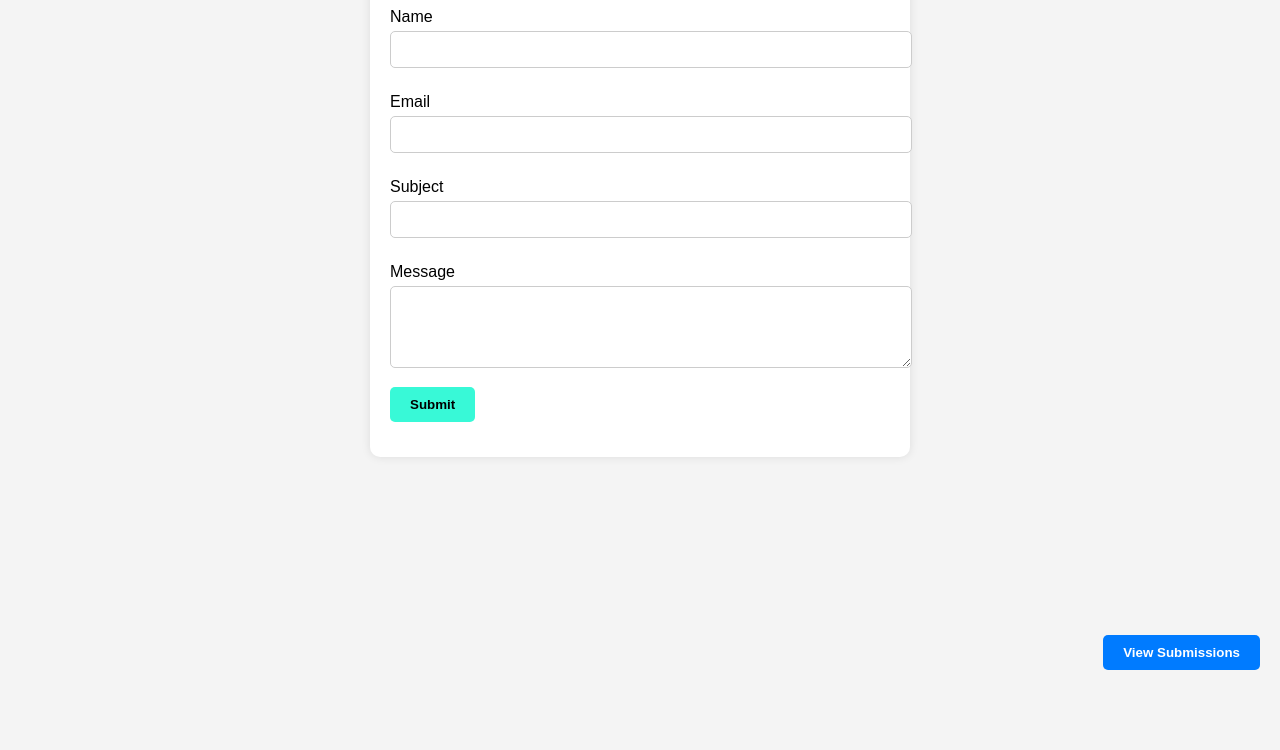
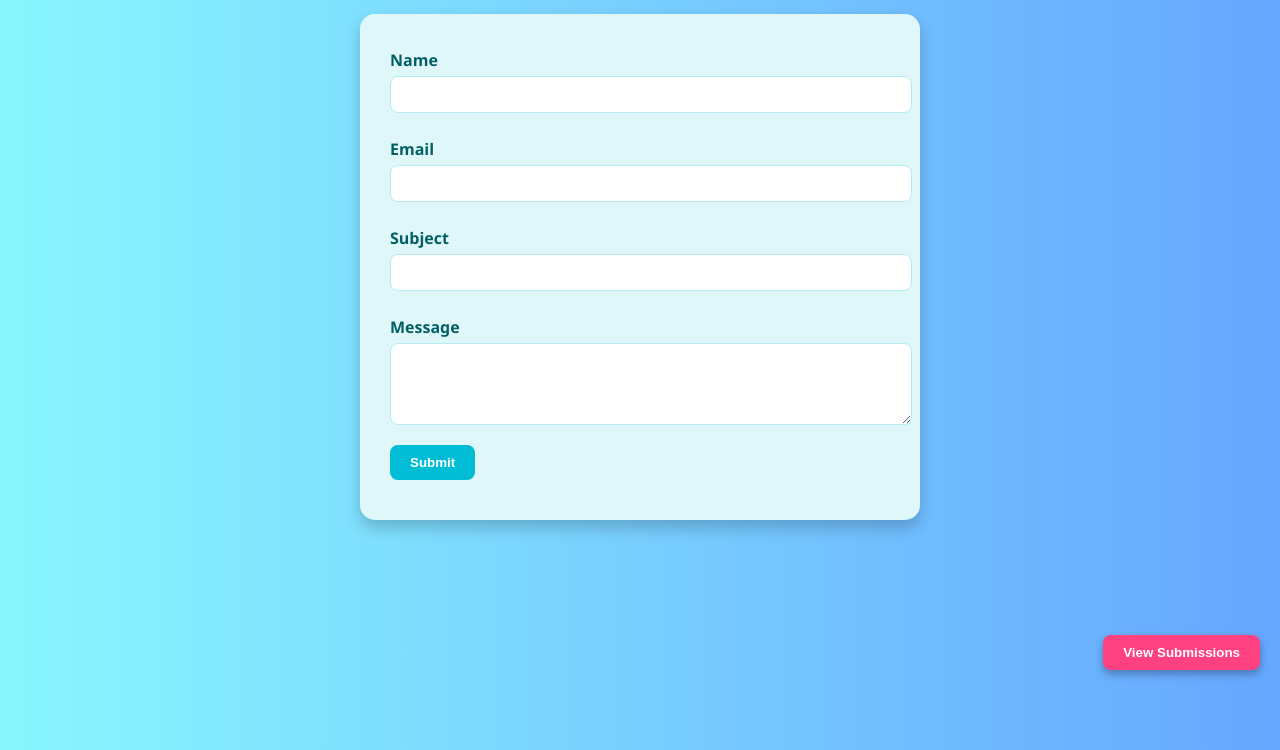
Before and after one commit to MaryShalini201202/feedback-app, a website: page index.html in a window 1280 px wide. Shown: the part 110-860 px from the top of the page. Before the commit the page ends 800 px from the top, so only its background shows below. Drawn offline with Linux system fonts and the light colour scheme.

Commit message:
Add colors and redesign form UI

```diff
--- a/index.html
+++ b/index.html
@@ -6,50 +6,64 @@
   <title>Feedback Form</title>
   <style>
     body {
-      font-family: Arial, sans-serif;
-      margin: 30px;
-      background: #f4f4f4;
+      font-family: 'Segoe UI', sans-serif;
+      margin: 0;
+      padding: 30px;
+      background: linear-gradient(to right, #89f7fe, #66a6ff);
+      min-height: 100vh;
     }
 
     h1 {
-      color: #333;
+      color: #ffffff;
       text-align: center;
+      margin-bottom: 30px;
+      text-shadow: 1px 1px 3px rgba(0,0,0,0.2);
     }
 
     form {
-      background: white;
-      padding: 20px;
-      border-radius: 10px;
+      background: #e0f7fa;
+      padding: 25px 30px;
+      border-radius: 15px;
       max-width: 500px;
       margin: 0 auto;
-      box-shadow: 0 0 10px rgba(0,0,0,0.1);
+      box-shadow: 0 8px 16px rgba(0,0,0,0.2);
     }
 
     label {
       display: block;
       margin: 10px 0 5px;
+      color: #006064;
+      font-weight: bold;
     }
 
     input, textarea {
       width: 100%;
       padding: 10px;
       margin-bottom: 15px;
-      border: 1px solid #ccc;
-      border-radius: 5px;
+      border: 1px solid #b2ebf2;
+      border-radius: 8px;
+      background: #ffffff;
     }
 
     button[type="submit"] {
-      background: #38f9d7;
+      background: #00bcd4;
+      color: white;
       padding: 10px 20px;
       border: none;
-      border-radius: 5px;
+      border-radius: 8px;
       cursor: pointer;
       font-weight: bold;
+      transition: background 0.3s ease;
+    }
+
+    button[type="submit"]:hover {
+      background: #008ba3;
     }
 
     #messageBox {
       text-align: center;
       margin-top: 15px;
+      font-weight: bold;
     }
 
     #viewBtn {
@@ -57,16 +71,17 @@
       bottom: 20px;
       right: 20px;
       padding: 10px 20px;
-      background: #007bff;
+      background: #ff4081;
       color: white;
       border: none;
-      border-radius: 5px;
+      border-radius: 8px;
       cursor: pointer;
       font-weight: bold;
+      box-shadow: 0 4px 8px rgba(0,0,0,0.3);
     }
 
     #viewBtn:hover {
-      background-color: #0056b3;
+      background-color: #e91e63;
     }
 
     table {
@@ -74,16 +89,27 @@
       border-collapse: collapse;
       margin-top: 30px;
       background: white;
+      border-radius: 10px;
+      overflow: hidden;
+      box-shadow: 0 4px 12px rgba(0,0,0,0.15);
     }
 
     th, td {
       border: 1px solid #ddd;
-      padding: 10px;
+      padding: 12px;
       text-align: left;
     }
 
     th {
-      background-color: #38f9d7;
+      background-color: #00bcd4;
+      color: white;
+    }
+
+    #feedbackTableContainer {
+      margin-top: 40px;
+      max-width: 90%;
+      margin-left: auto;
+      margin-right: auto;
     }
   </style>
 </head>
@@ -172,7 +198,7 @@ document.getElementById("viewBtn").addEventListener("click", async () => {
     const data = await response.json();
 
     let html = `
-      <h2>Submitted Feedback</h2>
+      <h2 style="text-align:center; color:#006064;">Submitted Feedback</h2>
       <table>
         <thead>
           <tr>
```
